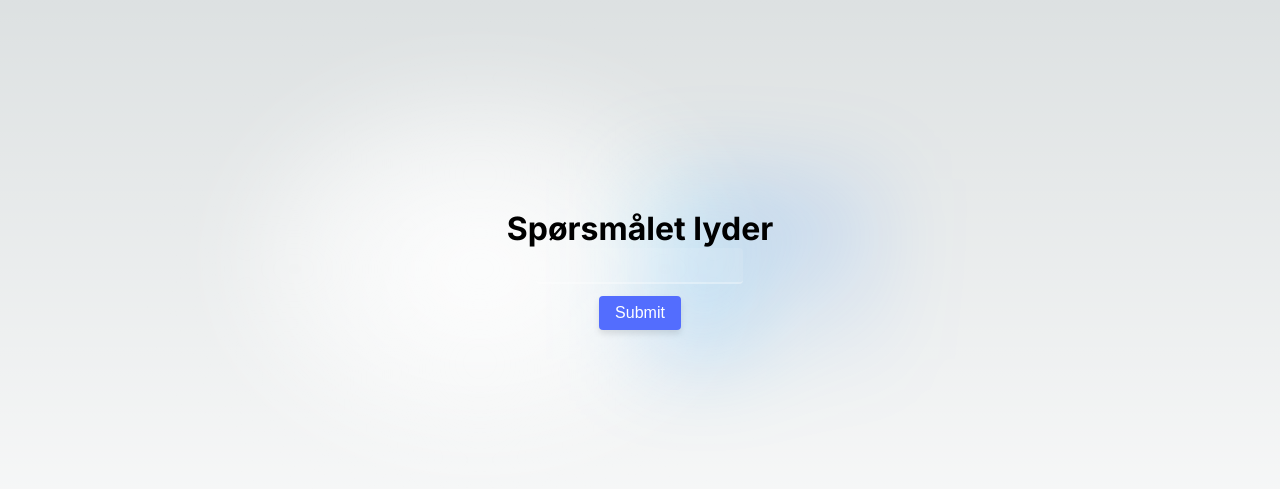
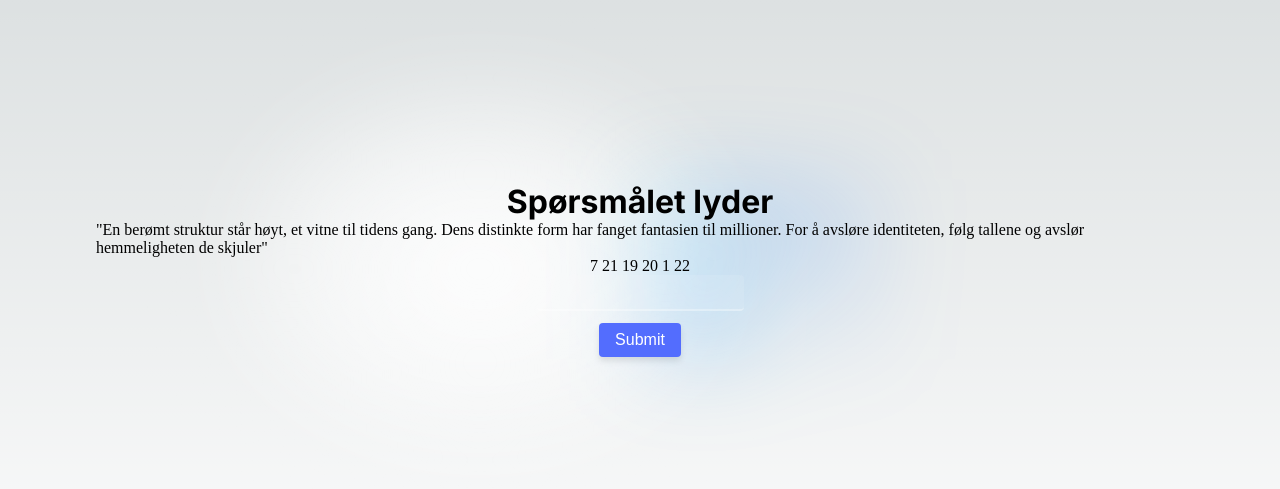
Before and after one commit to chriwest/rebus-starter, a Next.js app: page / in a window 1280 px wide. Shown: the part 131-620 px from the top of the page. Built offline with nearby package versions, Linux system fonts and the light colour scheme.

Commit message:
spm paa plass, mangler style

```diff
--- a/pages/index.js
+++ b/pages/index.js
@@ -33,8 +33,10 @@ export default function Home() {
         <div className={styles.center}>
           <div className={styles.wrapper}>
             <h1 className={inter.className}>Spørsmålet lyder</h1>
+            <p>"En berømt struktur står høyt, et vitne til tidens gang. Dens distinkte form har fanget fantasien til millioner. For å avsløre identiteten, følg tallene og avslør hemmeligheten de skjuler"</p>
+           <p>7 21 19 20 1 22 </p>
             <InputField
-              correctValue="correct"
+              correctValue="Eiffeltårnet"
               onValidation={handleValidation}
             />
             <p className={`${inter.className} ${styles.feilsvar}`}>
```
